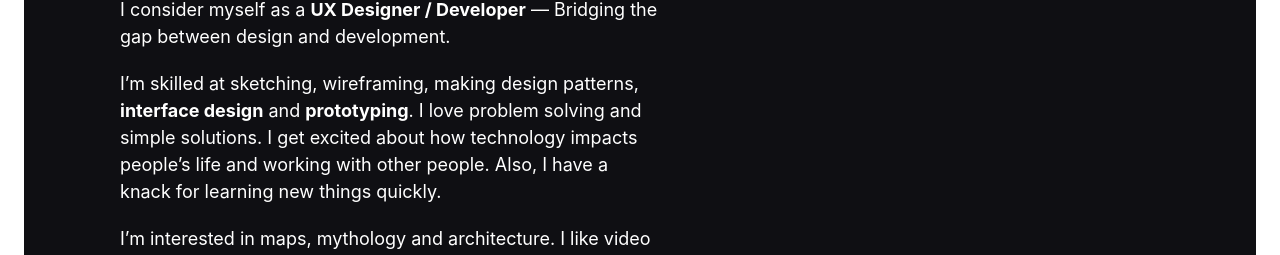
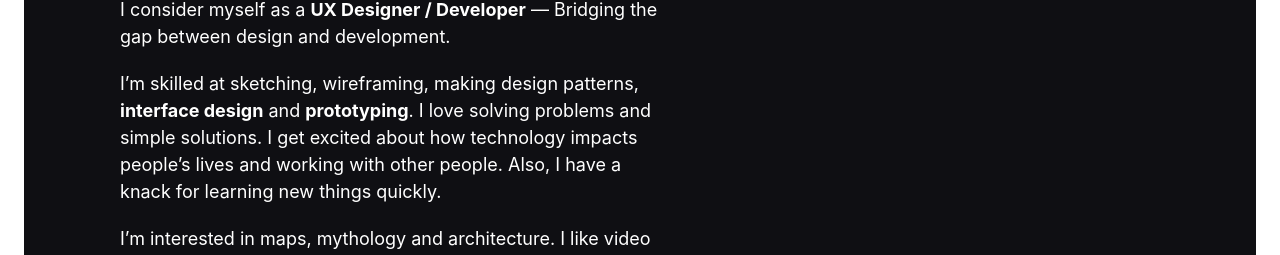
Before and after one commit to kkhenriquez/konrad-design-nuxt, a Nuxt app: page /about in a window 1280 px wide. Shown: the part 266-521 px from the top of the page. Built offline with nearby package versions, Linux system fonts and the light colour scheme.

Commit message:
UPDATE: corregir texto about

```diff
--- a/pages/about.vue
+++ b/pages/about.vue
@@ -3,7 +3,7 @@
     <h1>From idea to design to life.</h1>
     <p>My name is <span class="fw7">Kevin Konrad Henriquez</span>. I’m currently living in Santiago, Chile. My favorite things are knowing new places and learning about new topics.</p>
     <p>I consider myself as a <span class="fw7">UX Designer / Developer</span> — Bridging the gap between design and development.</p>
-    <p>I’m skilled at sketching, wireframing, making design patterns, <span class="fw7">interface design</span> and <span class="fw7">prototyping</span>. I love problem solving and simple solutions. I get excited about how technology impacts people’s life and working with other people. Also, I have a knack for learning new things quickly.</p>
+    <p>I’m skilled at sketching, wireframing, making design patterns, <span class="fw7">interface design</span> and <span class="fw7">prototyping</span>. I love solving problems and simple solutions. I get excited about how technology impacts people’s lives and working with other people. Also, I have a knack for learning new things quickly.</p>
     <p>I’m interested in maps, mythology and architecture. I like video games, tv, film and desserts.</p>
     <p>You can <a class="write-link" href="mailto:kevinkonrad93@gmail.com">write to me</a> if you want to know more about me or if you just want to chat.</p>
     <SocialNav/>
```
